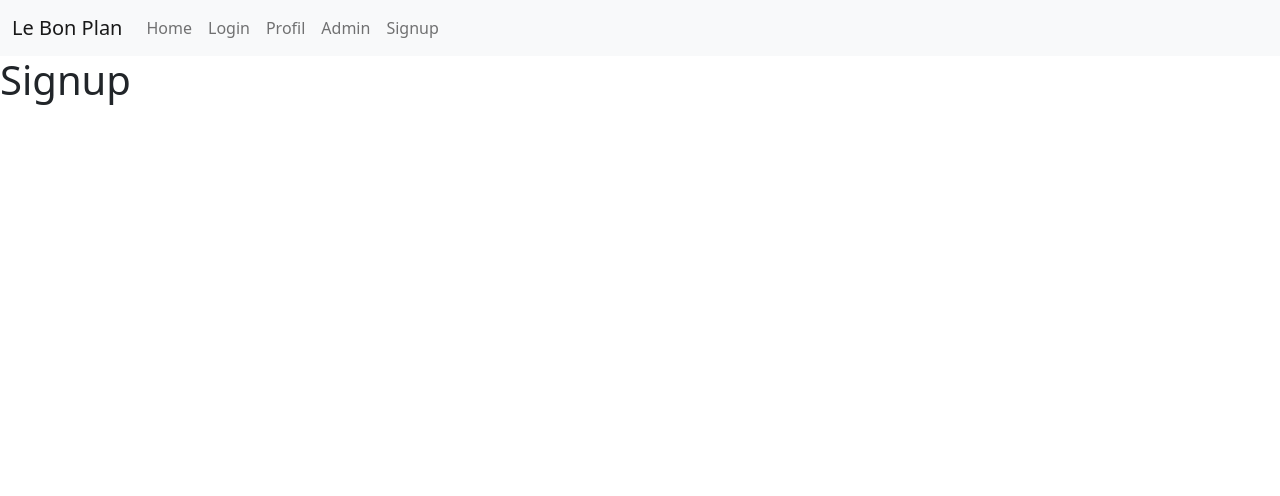
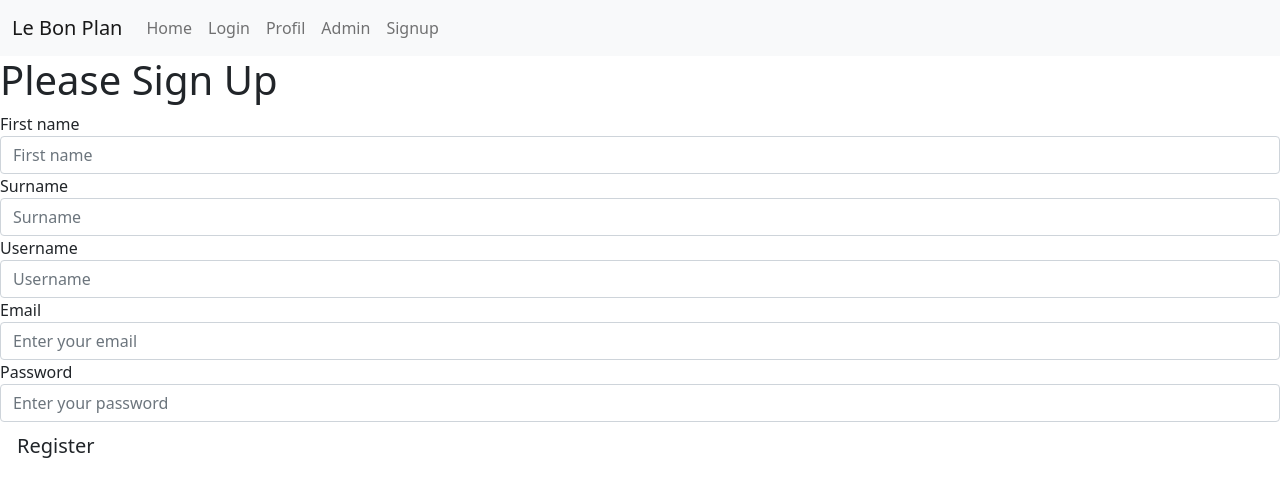
Before and after one commit to EverFJ/lebonplan, a React (Create React App) app in the folder front/: page /users/signup in a window 1280 px wide. Shown: the top 496 px of the page. Built offline with nearby package versions, Linux system fonts and the light colour scheme.

Commit message:
Update Login and Setup Signup

```diff
--- a/front/src/App.jsx
+++ b/front/src/App.jsx
@@ -1,4 +1,4 @@
-// import "./App.css";
+import "./App.css";
 import React from "react";
 import { BrowserRouter, Switch, Route } from "react-router-dom";
 import Home from "./components/Home";
@@ -9,15 +9,19 @@ import Profil from "./components/Profil";
 import Signup from "./components/Signup";
 import Error404 from "./components/Error404";
 
+import "bootstrap/dist/css/bootstrap.css";
+
+// import "../node_modules/bootstrap/dist/css/bootstrap.min.css";
+
 function App() {
   return (
     <BrowserRouter>
       <NavBar />
       <Switch>
         <Route exact path="/" component={Home} />
-        <Route path="/users/login" component={Login} />
-        <Route path="/users/signup" component={Signup} />
-        <Route path="/admin" component={Admin} />
+        <Route exact path="/users/login" component={Login} />
+        <Route exact path="/users/signup" component={Signup} />
+        <Route exact path="/admin" component={Admin} />
         <Route path="/users/:id" component={Profil} />
         <Route path="*" component={Error404} />
       </Switch>
--- a/front/src/components/Login.jsx
+++ b/front/src/components/Login.jsx
@@ -4,47 +4,34 @@ export default class Login extends Component {
   render() {
     return (
       <div className="Login">
-        <h1>Login</h1>
-        <form class="dropdown-menu p-4">
-          <div className="mb-3">
-            <label for="exampleDropdownFormEmail2" class="form-label">
-              email
-            </label>
+        <form>
+          <h1>Log in</h1>
+
+          <div className="form-group">
+            <label>Email adress</label>
             <input
               type="email"
-              class="form-control"
-              id="exampleDropdownFormEmail2"
-              placeholder="email@example.com"
+              className="form-control"
+              placeholder="Enter your email"
             />
           </div>
-          <div class="mb-3">
-            <label for="exampleDropdownFormPassword2" class="form-label">
-              Mot de passe
-            </label>
+
+          <div className="form-group">
+            <label>Password</label>
             <input
               type="password"
-              class="form-control"
-              id="exampleDropdownFormPassword2"
-              placeholder="Password"
+              className="form-control"
+              placeholder="Enter your password"
             />
           </div>
-          <div class="mb-3">
-            <div class="form-check">
-              <input
-                type="checkbox"
-                class="form-check-input"
-                id="dropdownCheck2"
-              />
-              <label class="form-check-label" for="dropdownCheck2">
-                se souvenir de moi
-              </label>
-            </div>
-          </div>
-          <button type="submit" class="btn btn-primary">
-            Se connecter
+          <button type="submit" className="btn-cyan-900 btn-lg btn-block">
+            Sign in
           </button>
         </form>
       </div>
+
+      // Sofiane => Team Denicheurs / je pense a ajouter : si vous validez ;-)
+      // un input type checkbox "remember me" et un petit P "forgot password ?"
     );
   }
 }
--- a/front/src/components/Navbar.jsx
+++ b/front/src/components/Navbar.jsx
@@ -33,7 +33,7 @@ export default class Navbar extends Component {
                 </Link>
               </li>
               <li className="nav-item">
-                <Link className="nav-link" to="/profil">
+                <Link className="nav-link" to="/users/:id">
                   Profil
                 </Link>
               </li>
@@ -43,7 +43,7 @@ export default class Navbar extends Component {
                 </Link>
               </li>
               <li className="nav-item">
-                <Link className="nav-link" to="/signup">
+                <Link className="nav-link" to="/users/signup">
                   Signup
                 </Link>
               </li>
--- a/front/src/components/Signup.jsx
+++ b/front/src/components/Signup.jsx
@@ -3,9 +3,58 @@ import React, { Component } from "react";
 export default class Signup extends Component {
   render() {
     return (
-      <div className="Signup">
-        <h1>Signup</h1>
+      <div className="SignUpForm">
+        <form>
+          <h1>Please Sign Up</h1>
+
+          <div className="form-group firstName">
+            <label>First name</label>
+            <input
+              type="text"
+              className="form-control"
+              placeholder="First name"
+            />
+          </div>
+
+          <div className="form-group surName">
+            <label>Surname</label>
+            <input type="text" className="form-control" placeholder="Surname" />
+          </div>
+
+          <div className="form-group userName">
+            <label>Username</label>
+            <input
+              type="text"
+              className="form-control"
+              placeholder="Username"
+            />
+          </div>
+
+          <div className="form-group userEmail">
+            <label>Email</label>
+            <input
+              type="email"
+              className="form-control"
+              placeholder="Enter your email"
+            />
+          </div>
+
+          <div className="form-group userPassword">
+            <label>Password</label>
+            <input
+              type="password"
+              className="form-control"
+              placeholder="Enter your password"
+            />
+          </div>
+
+          <button type="submit" className="btn btn-cyan-900 btn-lg btn-block">
+            Register
+          </button>
+        </form>
       </div>
+      // Sofiane => Team Denicheurs / je pense a ajouter : si vous validez ;-)
+      // Un petit P "Already registered" avec un A vers "Login"
     );
   }
 }
--- a/front/src/index.js
+++ b/front/src/index.js
@@ -3,6 +3,8 @@ import ReactDOM from "react-dom";
 import App from "./App";
 import reportWebVitals from "./reportWebVitals";
 import "bootstrap/dist/css/bootstrap.css";
+
+import "bootstrap/dist/js/bootstrap.bundle";
 
 ReactDOM.render(
   <React.StrictMode>
```
